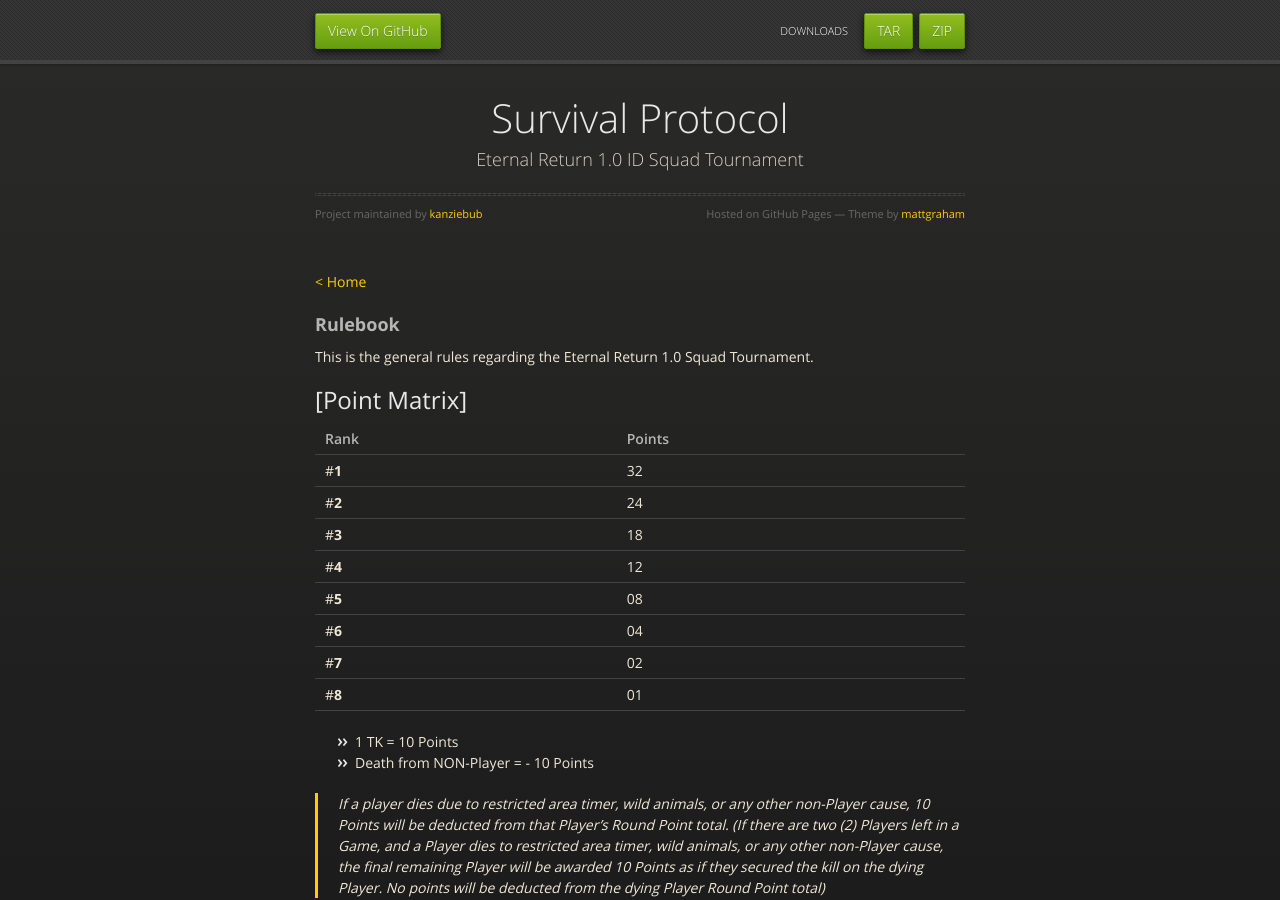
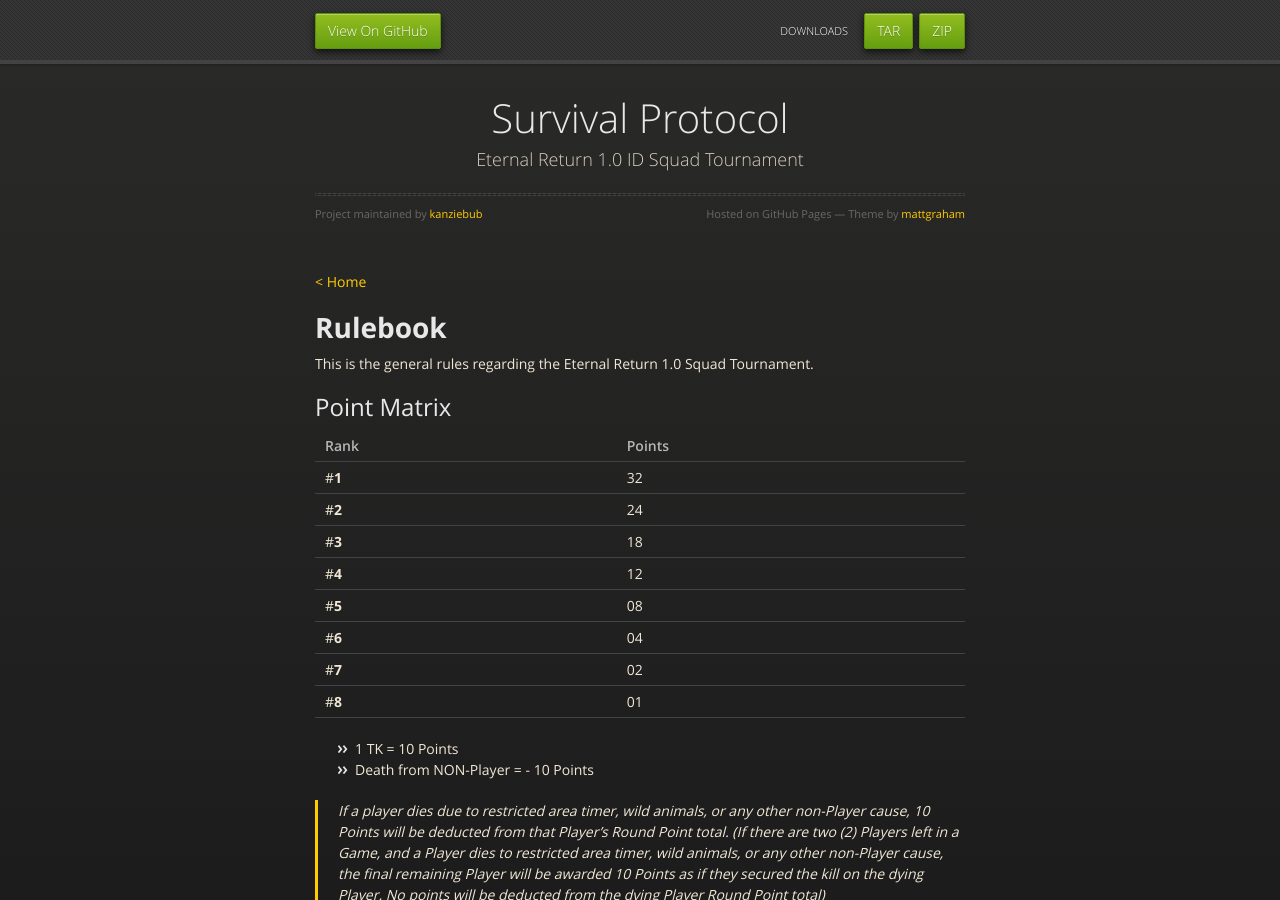
Before and after one commit to kanziebub/SurvivalProtocol, a Jekyll site: the page built from rulebook.md, in a window 1280 px wide and 900 px high. Built offline with Jekyll 4.4.1, drawn with Linux system fonts in a browser that asks for light colours.

Commit message:
B: fix header

```diff
--- a/rulebook.md
+++ b/rulebook.md
@@ -4,11 +4,11 @@ layout: default
 
 [< Home](./)
 
-### **Rulebook**
+# **Rulebook**
 
 This is the general rules regarding the Eternal Return 1.0 Squad Tournament.
 
-## [Point Matrix]
+## Point Matrix
 
 | Rank | Points |
 |:-----|:-------|
```
